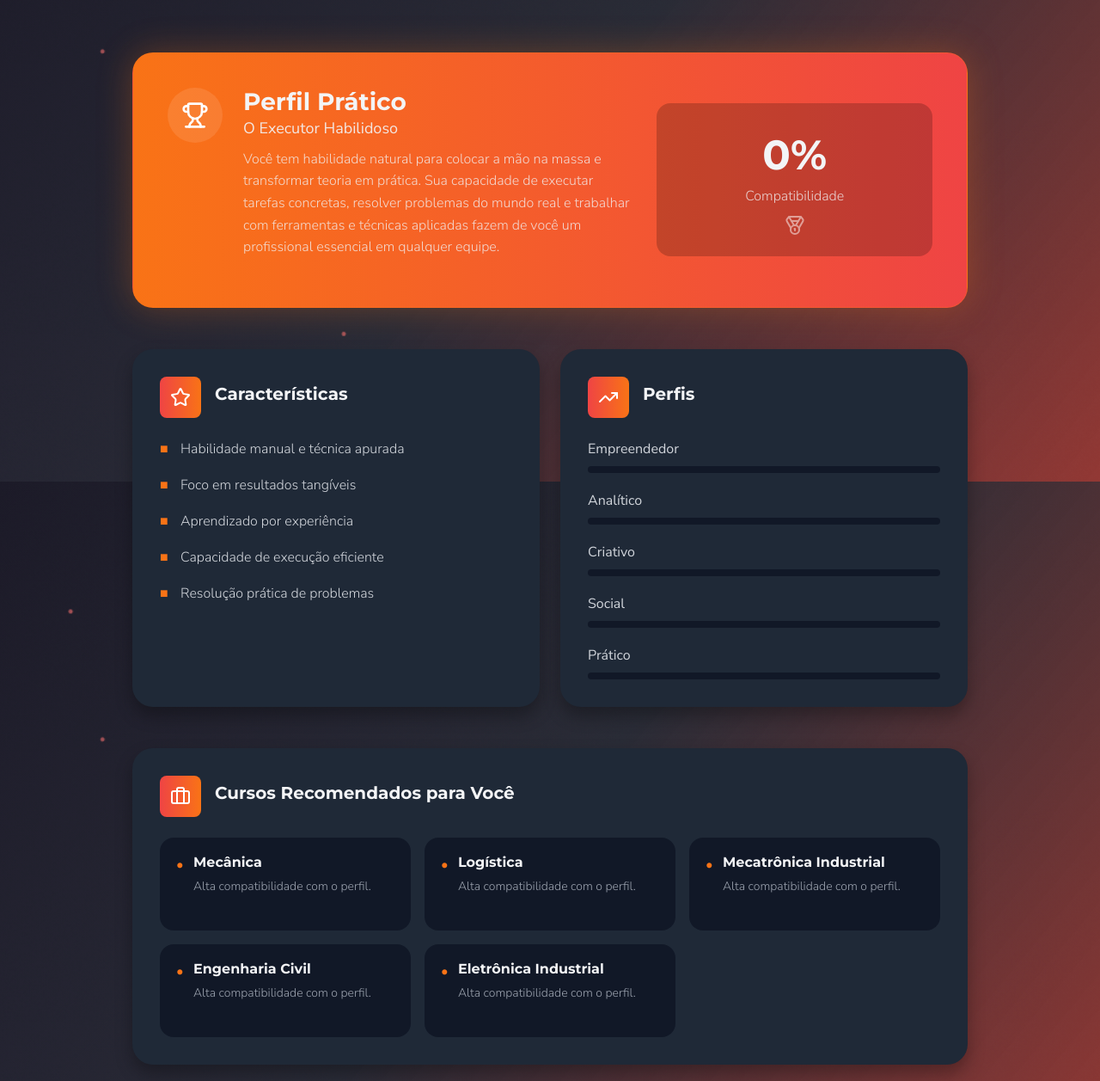
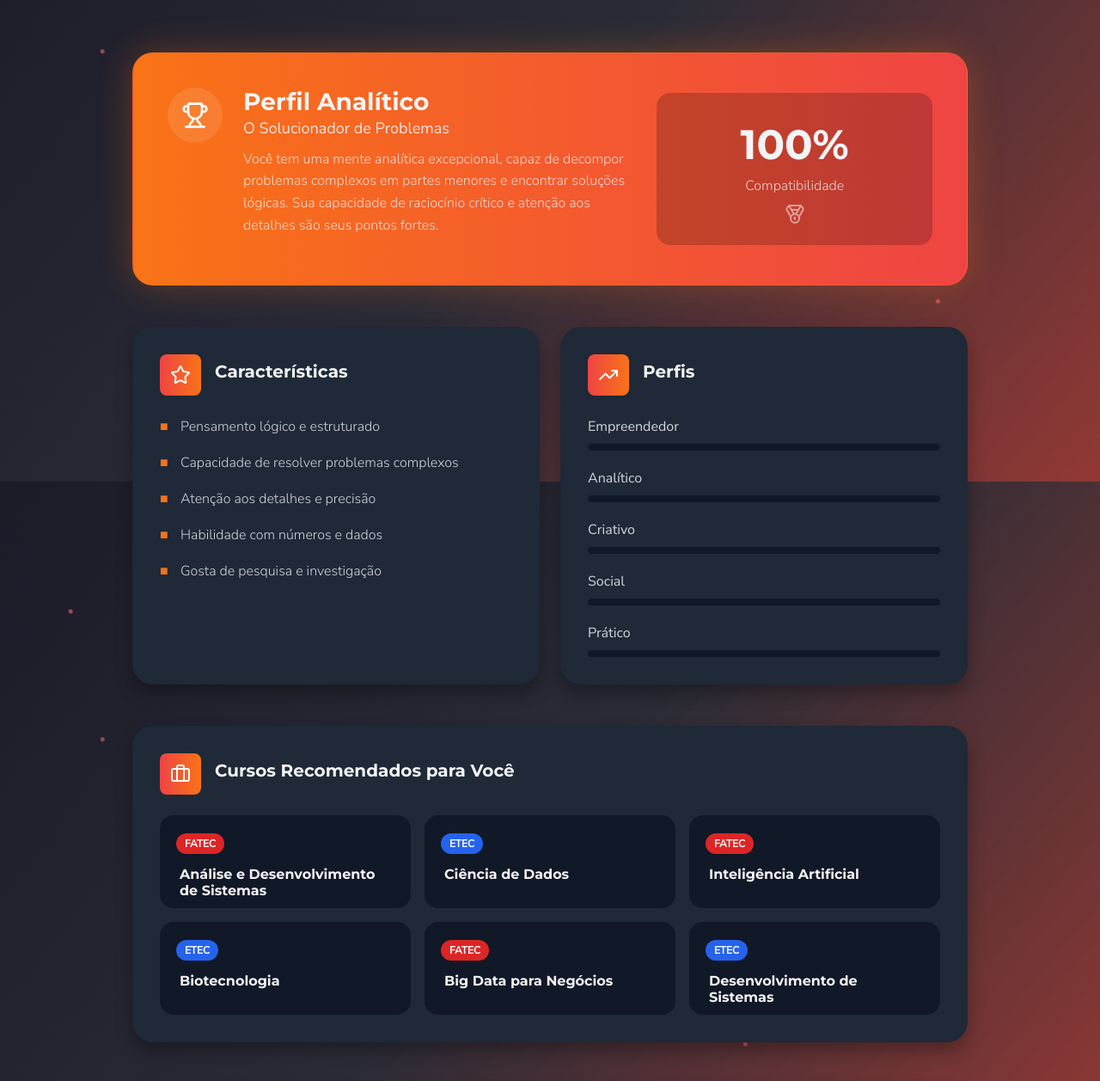
Before and after one commit to PedHenSilva/Vocantis-2, a website: page resultado.html in a window 1280 px wide. Shown: the part 240-1497 px from the top of the page at 86% size. Drawn offline with nearby package versions, Linux system fonts and the light colour scheme.

Commit message:
Atualização 3.4.5 - Correções página Resultado

```diff
--- a/assets/css/pages/resultado.css
+++ b/assets/css/pages/resultado.css
@@ -255,18 +255,25 @@
     font-family: 'Montserrat B';
     font-size: 16px;
     color: var(--color-Branco);
-    margin-bottom: 8px;
-    position: relative;
-    padding-left: 20px;
+    padding-top: 16px;
+    padding-left: 4px;
 }
 
-.curso-item h5::before {
-    content: '•';
-    position: absolute;
-    left: 0;
-    top: -2px;
-    color: var(--color-LaranjaIntenso);
-    font-size: 24px;
+.tag-curso {
+    font-family: 'Nunito M';
+    font-size: 12px;
+    padding: 4px 10px;
+    border-radius: 9999px;
+    font-weight: bold;
+    color: white;
+}
+
+.tag-fatec {
+    background-color: #DC2626;
+}
+
+.tag-etec {
+    background-color: #2563EB;
 }
 
 .curso-item p {
--- a/assets/js/resultado.js
+++ b/assets/js/resultado.js
@@ -10,8 +10,6 @@ let criativoScore = document.querySelector('#criativoScore');
 let socialScore = document.querySelector('#socialScore');
 let praticoScore = document.querySelector('#praticoScore');
 
-console.log(criativo)
-
 let nameElement = document.querySelector('#profileName');
 let nickElement = document.querySelector('#nickname');
 let descElement = document.querySelector('#description');
@@ -21,11 +19,6 @@ let chr2Element = document.querySelector('#chr2');
 let chr3Element = document.querySelector('#chr3');
 let chr4Element = document.querySelector('#chr4');
 let chr5Element = document.querySelector('#chr5');
-let crs1Element = document.querySelector('#crs1');
-let crs2Element = document.querySelector('#crs2');
-let crs3Element = document.querySelector('#crs3');
-let crs4Element = document.querySelector('#crs4');
-let crs5Element = document.querySelector('#crs5');
 
 let mainProfileScore = 0
 
@@ -39,11 +32,31 @@ const profiles = [
         chr3: 'Atenção aos detalhes e precisão',
         chr4: 'Habilidade com números e dados',
         chr5: 'Gosta de pesquisa e investigação',
-        crs1: 'Desenvolvimento de Sofware Multiplataforma',
-        crs2: 'Engenharia de Dados',
-        crs3: 'Ciências Contábeis',
-        crs4: 'Estatística',
-        crs5: 'Administração',
+
+        crs1: {
+            nome: 'Análise e Desenvolvimento de Sistemas',
+            inst: 'FATEC'
+        },
+        crs2: {
+            nome: 'Ciência de Dados',
+            inst: 'ETEC'
+        },
+        crs3: {
+            nome: 'Inteligência Artificial',
+            inst: 'FATEC'
+        },
+        crs4: {
+            nome: 'Biotecnologia',
+            inst: 'ETEC'
+        },
+        crs5: {
+            nome: 'Big Data para Negócios',
+            inst: 'FATEC'
+        },
+        crs6: {
+            nome: 'Desenvolvimento de Sistemas',
+            inst: 'ETEC'
+        },
         compability: analitico
     },
 
@@ -56,11 +69,31 @@ const profiles = [
         chr3: 'Capacidade de trabalhar em equipe',
         chr4: 'Interesse em ajudar outras pessoas',
         chr5: 'Facilidade para resolver conflitos',
-        crs1: 'Recursos Humanos',
-        crs2: 'Serviço Social',
-        crs3: 'Psicologia',
-        crs4: 'Gestão Comercial',
-        crs5: 'Marketing',
+
+        crs1: {
+            nome: 'Enfermagem',
+            inst: 'ETEC'
+        },
+        crs2: {
+            nome: 'Desenvolvimento Comunitário',
+            inst: 'ETEC'
+        },
+        crs3: {
+            nome: 'Recursos Humanos',
+            inst: 'ETEC'
+        },
+        crs4: {
+            nome: 'Gestão de Recursos Humanos',
+            inst: 'FATEC'
+        },
+        crs5: {
+            nome: 'Gestão Hospitalar',
+            inst: 'FATEC'
+        },
+        crs6: {
+            nome: 'Gestão de Turismo',
+            inst: 'FATEC'
+        },
         compability: social
     },
 
@@ -73,11 +106,31 @@ const profiles = [
         chr3: 'Capacidade de inovar e criar',
         chr4: 'Habilidade para expressão artística',
         chr5: 'Pensamento não-linear',
-        crs1: 'Design Gráfico',
-        crs2: 'Publicidade e Propaganda',
-        crs3: 'Arquitetura',
-        crs4: 'Design de Interiores',
-        crs5: 'Comunicação Visual',
+
+        crs1: {
+            nome: 'Design Gráfico',
+            inst: 'ETEC'
+        },
+        crs2: {
+            nome: 'Design de Interiores',
+            inst: 'ETEC'
+        },
+        crs3: {
+            nome: 'Produção de Áudio e Vídeo',
+            inst: 'ETEC'
+        },
+        crs4: {
+            nome: 'Design de Mídias Digitais',
+            inst: 'FATEC'
+        },
+        crs5: {
+            nome: 'Jogos Digitais',
+            inst: 'FATEC'
+        },
+        crs6: {
+            nome: 'Produção Cultural',
+            inst: 'FATEC'
+        },
         compability: criativo
     },
 
@@ -90,11 +143,31 @@ const profiles = [
         chr3: 'Coragem para assumir riscos',
         chr4: 'Habilidade para tomar decisões',
         chr5: 'Ambição e determinação',
-        crs1: 'Administração',
-        crs2: 'Gestão Empresarial',
-        crs3: 'Marketing',
-        crs4: 'Comércio Exterior',
-        crs5: 'Gestão Financeira',
+
+        crs1: {
+            nome: 'Administração',
+            inst: 'ETEC'
+        },
+        crs2: {
+            nome: 'Marketing',
+            inst: 'ETEC'
+        },
+        crs3: {
+            nome: 'Comércio Exterior',
+            inst: 'ETEC'
+        },
+        crs4: {
+            nome: 'Gestão de Negócios e Inovação',
+            inst: 'FATEC'
+        },
+        crs5: {
+            nome: 'Gestão Empresarial',
+            inst: 'FATEC'
+        },
+        crs6: {
+            nome: 'Processos Gerenciais',
+            inst: 'FATEC'
+        },
         compability: empreendedor
     },
 
@@ -107,11 +180,31 @@ const profiles = [
         chr3: 'Aprendizado por experiência',
         chr4: 'Capacidade de execução eficiente',
         chr5: 'Resolução prática de problemas',
-        crs1: 'Mecânica',
-        crs2: 'Logística',
-        crs3: 'Mecatrônica Industrial',
-        crs4: 'Engenharia Civil',
-        crs5: 'Eletrônica Industrial',
+
+        crs1: {
+            nome: 'Mecânica',
+            inst: 'ETEC'
+        },
+        crs2: {
+            nome: 'Edificações',
+            inst: 'ETEC'
+        },
+        crs3: {
+            nome: 'Eletrotécnica',
+            inst: 'ETEC'
+        },
+        crs4: {
+            nome: 'Automação Industrial',
+            inst: 'FATEC'
+        },
+        crs5: {
+            nome: 'Construção de Edifícios',
+            inst: 'FATEC'
+        },
+        crs6: {
+            nome: 'Logística',
+            inst: 'FATEC'
+        },
         compability: pratico
     }
 ];
@@ -119,27 +212,43 @@ const profiles = [
 for (let i = 0; i < profiles.length; i++) {
     if (profiles[i].compability > mainProfileScore) {
         mainProfileScore = profiles[i].compability
+        compElement.innerHTML = `${mainProfileScore}%`
     }
 };
 
-for (let i = 0; i < profiles.length; i++) {
-    if (profiles[i].compability === mainProfileScore) {
-        nameElement.innerHTML = `Perfil ${profiles[i].profileName}`;
-        nickElement.innerHTML = `${profiles[i].nickname}`;
-        descElement.innerHTML = `${profiles[i].description}`;
-        chr1Element.innerHTML = `${profiles[i].chr1}`;
-        chr2Element.innerHTML = `${profiles[i].chr2}`;
-        chr3Element.innerHTML = `${profiles[i].chr3}`;
-        chr4Element.innerHTML = `${profiles[i].chr4}`;
-        chr5Element.innerHTML = `${profiles[i].chr5}`;
-        crs1Element.innerHTML = `${profiles[i].crs1}`;
-        crs2Element.innerHTML = `${profiles[i].crs2}`;
-        crs3Element.innerHTML = `${profiles[i].crs3}`;
-        crs4Element.innerHTML = `${profiles[i].crs4}`;
-        crs5Element.innerHTML = `${profiles[i].crs5}`;
-        compElement.innerHTML = `${profiles[i].compability}%`
-    }
-};
+const cursosGrid = document.querySelector('.cursos-grid');
+const listaChr = document.querySelector('.lista-customizada');
+
+// Procurar perfil predominante e aplica seus elementos/propriedades
+const perfilVencedor = profiles.find(p => p.compability === mainProfileScore);
+
+if (perfilVencedor) {
+    nameElement.innerHTML = `Perfil ${perfilVencedor.profileName}`;
+    nickElement.innerHTML = perfilVencedor.nickname;
+    descElement.innerHTML = perfilVencedor.description;
+
+    const caracteristicas = [
+        perfilVencedor.chr1, perfilVencedor.chr2, perfilVencedor.chr3,
+        perfilVencedor.chr4, perfilVencedor.chr5
+    ];
+
+    listaChr.innerHTML = caracteristicas
+        .map(chr => `<li>${chr}</li>`)
+        .join('');
+
+    const cursosRecomendados = [
+        perfilVencedor.crs1, perfilVencedor.crs2, perfilVencedor.crs3,
+        perfilVencedor.crs4, perfilVencedor.crs5, perfilVencedor.crs6
+    ];
+
+    cursosGrid.innerHTML = cursosRecomendados
+        .map(curso => `
+            <div class="curso-item">
+                <span class="tag-curso tag-${curso.inst.toLowerCase()}">${curso.inst}</span>
+                <h5>${curso.nome}</h5>
+            </div>
+        `).join('');
+}
 
 empreendedorScore.style.width = `${empreendedor}%`;
 analiticoScore.style.width = `${analitico}%`;
--- a/resultado.html
+++ b/resultado.html
@@ -133,26 +133,7 @@
                     <h4>Cursos Recomendados para Você</h4>
                 </div>
                 <div class="cursos-grid">
-                    <div class="curso-item">
-                        <h5 id="crs1">Administração</h5>
-                        <p>Alta compatibilidade com o perfil.</p>
-                    </div>
-                    <div class="curso-item">
-                        <h5 id="crs2">Gestão Empresarial</h5>
-                        <p>Alta compatibilidade com o perfil.</p>
-                    </div>
-                    <div class="curso-item">
-                        <h5 id="crs3">Marketing</h5>
-                        <p>Alta compatibilidade com o perfil.</p>
-                    </div>
-                    <div class="curso-item">
-                        <h5 id="crs4">Comércio Exterior</h5>
-                        <p>Alta compatibilidade com o perfil.</p>
-                    </div>
-                    <div class="curso-item">
-                        <h5 id="crs5">Gestão Financeira</h5>
-                        <p>Alta compatibilidade com o perfil.</p>
-                    </div>
+
                 </div>
             </section>
 
```
Also changed, not shown: index.html (+0 -7 lines).
